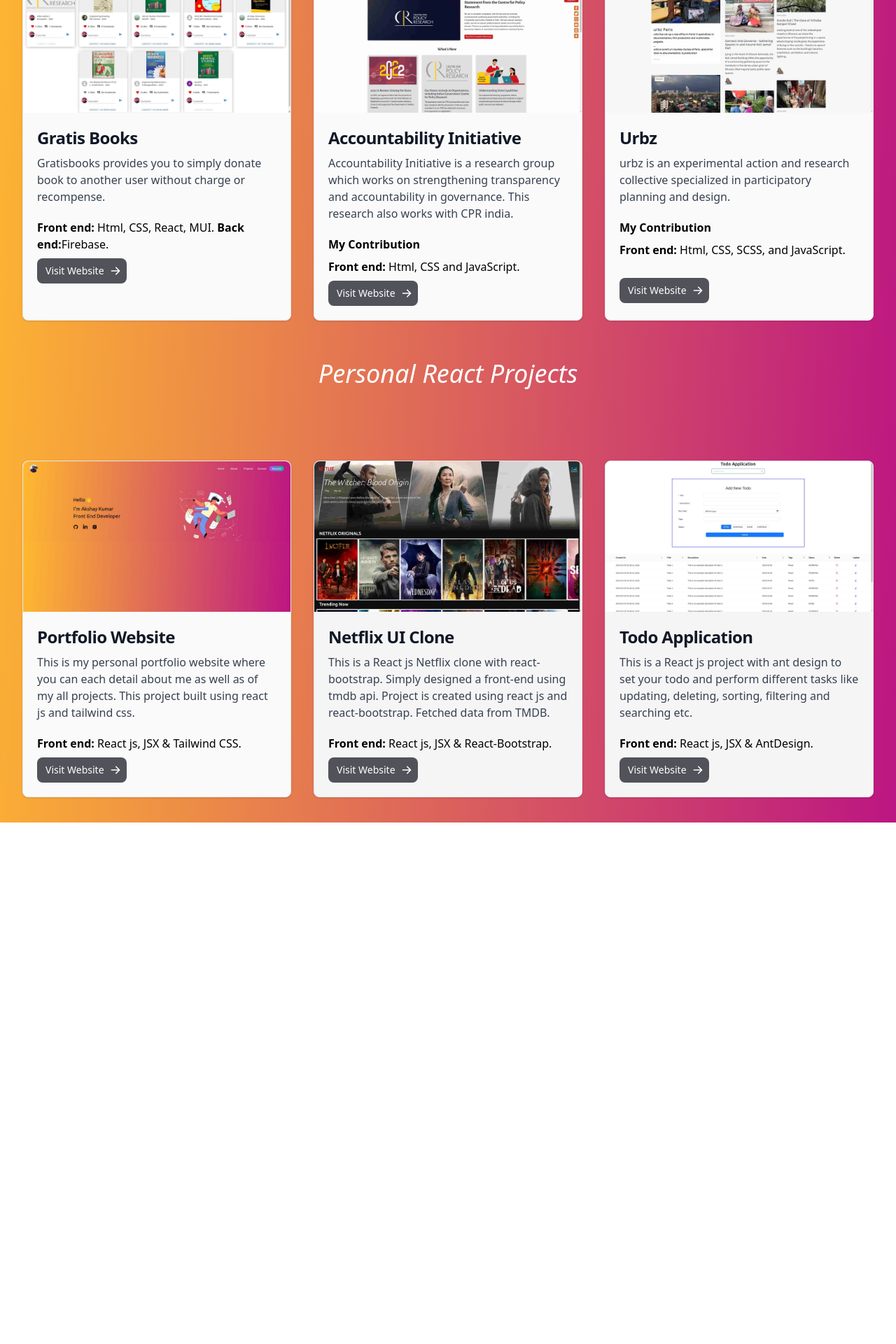
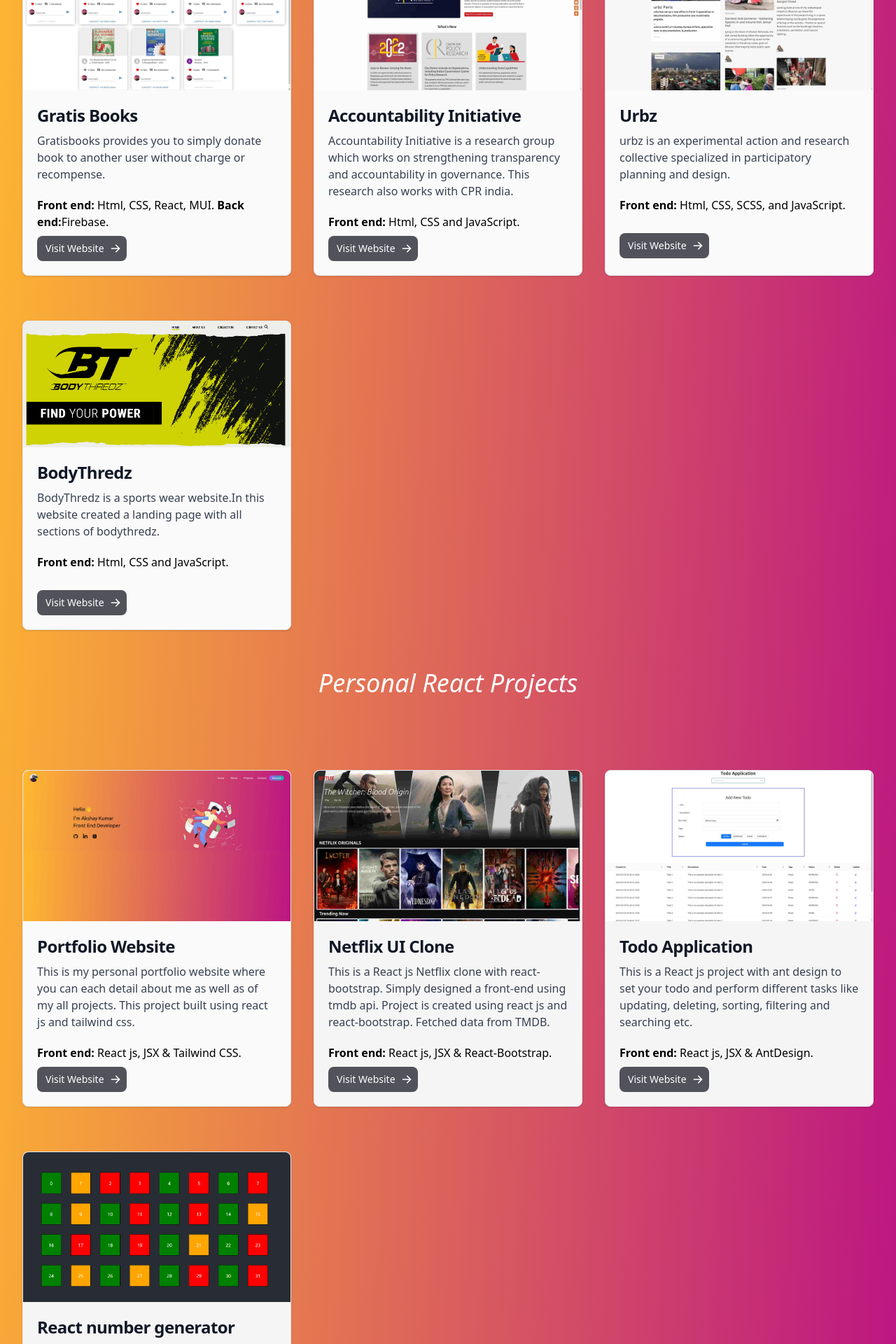
Before and after one commit to akshay7272/portfolio, a React (Create React App) app: page /projects in a window 1280 px wide. Shown: the part 880-2800 px from the top of the page at 70% size. Before the commit the page ends 2055 px from the top, so only its background shows below. Built offline with nearby package versions, Linux system fonts and the light colour scheme.

Commit message:
Added new project

```diff
--- a/src/components/Projects.js
+++ b/src/components/Projects.js
@@ -7,9 +7,10 @@
 import lambandbeef from "../images/lambandbeef.jpg";
 import account from "../images/account.jpg";
 import todo from "../images/todo.jpg";
-import weather from "../images/weather.jpg";
 import portfolio from "../images/portfolio.jpg";
 import netflix from "../images/netflix.jpg";
+import numgen from "../images/numgen.png"
+import bodythredz from "../images/bodythredz.png"
 function Projects() {
   return (
     <>
@@ -37,9 +38,7 @@
                     Arabic. This Project based on lamb, beef and goat recipes
                     where you can easily find different recipes.
                   </p>
-                  <p className="pt-2">
-                    <b>My Contribution</b>
-                  </p>
+
                   <p className="pt-2">
                     <b>Front end:</b> Html, CSS, SCSS, JavaScript.
                   </p>
@@ -85,9 +84,7 @@
                     therapies, & provides personalized cancer therapy
                     recommendations.
                   </p>
-                  <p className="pt-2">
-                    <b>My Contribution</b>
-                  </p>
+
                   <p className="pt-2">
                     <b>Front end:</b> Html, CSS, SCSS, JavaScript & JQuery.
                   </p>
@@ -132,9 +129,7 @@
                     understand ‘the governance scale’ in Indian cities in tandem
                     with ‘sector-specific socio-economic scales.
                   </p>
-                  <p className="pt-2">
-                    <b>My Contribution</b>
-                  </p>
+
                   <p className="pt-2">
                     <b>Front end:</b> Html, CSS, SCSS, & JavaScript.
                   </p>
@@ -221,9 +216,7 @@
                     strengthening transparency and accountability in governance.
                     This research also works with CPR india.
                   </p>
-                  <p className="pt-2">
-                    <b>My Contribution</b>
-                  </p>
+
                   <p className="pt-2">
                     <b>Front end:</b> Html, CSS and JavaScript.
                   </p>
@@ -266,15 +259,55 @@
                     urbz is an experimental action and research collective
                     specialized in participatory planning and design.
                   </p>
-                  <p className="pt-2">
-                    <b>My Contribution</b>
-                  </p>
+
                   <p className="pt-2">
                     <b>Front end:</b> Html, CSS, SCSS, and JavaScript.
                   </p>
 
                   <a
                     href="https://urbz.net/"
+                    target="_blank"
+                    rel="noreferrer"
+                    className="inline-flex items-center px-3 py-2 text-sm font-medium text-center mt-7 text-white bg-zinc-600 rounded-lg hover:bg-blue-800 focus:ring-4 focus:outline-none focus:ring-blue-300 dark:bg-blue-600 dark:hover:bg-blue-700 dark:focus:ring-blue-800"
+                  >
+                    Visit Website
+                    <svg
+                      aria-hidden="true"
+                      className="w-4 h-4 ml-2 -mr-1 "
+                      fill="currentColor"
+                      viewBox="0 0 20 20"
+                      xmlns="http://www.w3.org/2000/svg"
+                    >
+                      <path
+                        fillRule="evenodd"
+                        d="M10.293 3.293a1 1 0 011.414 0l6 6a1 1 0 010 1.414l-6 6a1 1 0 01-1.414-1.414L14.586 11H3a1 1 0 110-2h11.586l-4.293-4.293a1 1 0 010-1.414z"
+                        clipRule="evenodd"
+                      ></path>
+                    </svg>
+                  </a>
+                </div>
+              </div>
+              <div className="mx-auto max-w-sm bg-neutral-50 border border-gray-200 rounded-lg shadow ">
+                <img
+                  className="rounded-t-lg"
+                  src={bodythredz}
+                  alt=""
+                  loading="lazy"
+                />
+                <div className="p-5">
+                  <h5 className="mb-2 text-2xl font-bold tracking-tight text-gray-900 ">
+                    BodyThredz
+                  </h5>
+                  <p className="mb-3 font-normal text-gray-700 dark:text-gray-400">
+                    BodyThredz is a sports wear website.In this website created a landing page with all sections of bodythredz.
+                  </p>
+
+                  <p className="pt-2">
+                    <b>Front end:</b> Html, CSS and JavaScript.
+                  </p>
+
+                  <a
+                    href="https://bodythredz.com/"
                     target="_blank"
                     rel="noreferrer"
                     className="inline-flex items-center px-3 py-2 text-sm font-medium text-center mt-7 text-white bg-zinc-600 rounded-lg hover:bg-blue-800 focus:ring-4 focus:outline-none focus:ring-blue-300 dark:bg-blue-600 dark:hover:bg-blue-700 dark:focus:ring-blue-800"
@@ -436,6 +469,48 @@
                   </a>
                 </div>
               </div>
+              <div className="mx-auto max-w-sm bg-neutral-100 border border-gray-200 rounded-lg shadow ">
+                <img
+                  className="rounded-t-lg"
+                  src={numgen}
+                  alt=""
+                  loading="lazy"
+                />
+                <div className="p-5">
+                  <h5 className="mb-2 text-2xl font-bold tracking-tight text-gray-900 ">
+                    React number generator
+                  </h5>
+
+                  <p className="mb-3 font-normal text-gray-700 dark:text-gray-400">
+                    This is a React js simple number generator app with even, odd and prime numbers with different colors.
+                  </p>
+                  <p className="pt-2">
+                    <b>Front end:</b> React js.
+                  </p>
+
+                  <a
+                    href="https://react-numbergenerater.vercel.app/"
+                    target="_blank"
+                    rel="noreferrer"
+                    className="mt-2 inline-flex items-center px-3 py-2 text-sm font-medium text-center text-white bg-zinc-600 rounded-lg hover:bg-blue-800 focus:ring-4 focus:outline-none focus:ring-blue-300 dark:bg-blue-600 dark:hover:bg-blue-700 dark:focus:ring-blue-800"
+                  >
+                    Visit Website
+                    <svg
+                      aria-hidden="true"
+                      className="w-4 h-4 ml-2 -mr-1"
+                      fill="currentColor"
+                      viewBox="0 0 20 20"
+                      xmlns="http://www.w3.org/2000/svg"
+                    >
+                      <path
+                        fillRule="evenodd"
+                        d="M10.293 3.293a1 1 0 011.414 0l6 6a1 1 0 010 1.414l-6 6a1 1 0 01-1.414-1.414L14.586 11H3a1 1 0 110-2h11.586l-4.293-4.293a1 1 0 010-1.414z"
+                        clipRule="evenodd"
+                      ></path>
+                    </svg>
+                  </a>
+                </div>
+              </div>
 
             </div>
           </div>
```
Also changed, not shown: src/images/bodythredz.png (added), src/images/numgen.png (added).
